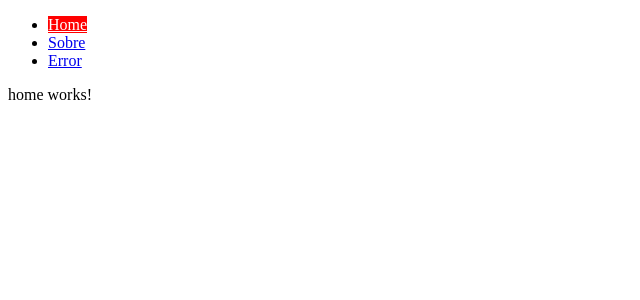
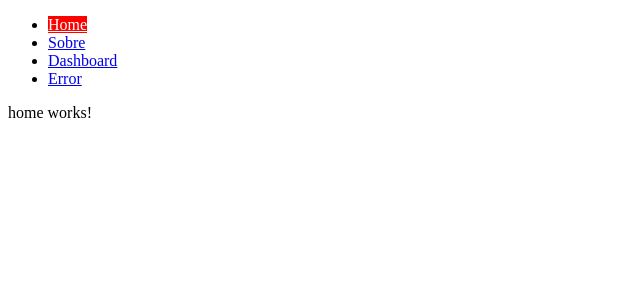
Before and after one commit to willbigas/routes, an Angular app: page / in a window 1280 px wide. Shown: the top 300 px of the page, without its empty margins (0-640 px from the left). Built offline with nearby package versions, Linux system fonts and the light colour scheme.

Commit message:
Aplicando lazy loading num modulo especifico para carregamento tardio

```diff
--- a/src/app/app-routing.module.ts
+++ b/src/app/app-routing.module.ts
@@ -7,6 +7,7 @@
 const routes: Routes = [
   {path: '', component: HomeComponent, pathMatch: "full"},
   {path: 'sobre', component: SobreComponent, children: [{path: 'bigas', component: SobreComponent}]},
+  {path: 'dashboard', loadChildren: () => import('./dashboard/dashboard.module').then(m => m.DashboardModule)},
   {path: '404', component: PageErrorComponent},
   {path: '**', redirectTo: '404'}
 ];
--- /dev/null
+++ b/src/app/dashboard/pages/home/home.component.html
@@ -0,0 +1 @@
+<h1>Dashboard</h1>
--- a/src/app/shared/menu/menu.component.html
+++ b/src/app/shared/menu/menu.component.html
@@ -10,6 +10,10 @@
       </li>
 
       <li>
+        <a routerLink="/dashboard" [routerLinkActive]="['active']">Dashboard</a>
+      </li>
+
+      <li>
         <a routerLink="/404" [routerLinkActive]="['active']" [routerLinkActiveOptions]="{exact: true}">Error</a>
       </li>
     </ul>
```
Also changed, not shown: src/app/dashboard/dashboard-rounting.module.ts (added, +14 -0 lines), src/app/dashboard/dashboard.module.ts (added, +17 -0 lines), src/app/dashboard/pages/home/home.component.ts (added, +10 -0 lines), src/app/dashboard/pages/home/home.component.scss (added), 1 other file (tests, documents, lock files or other folders).
